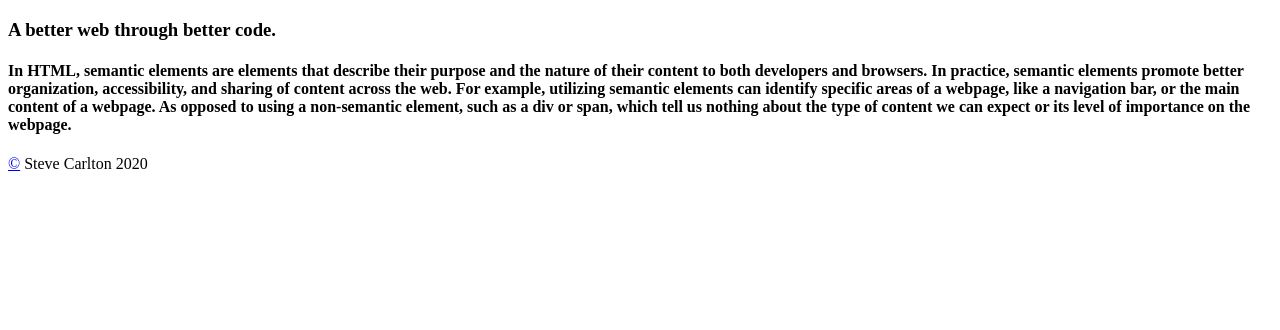
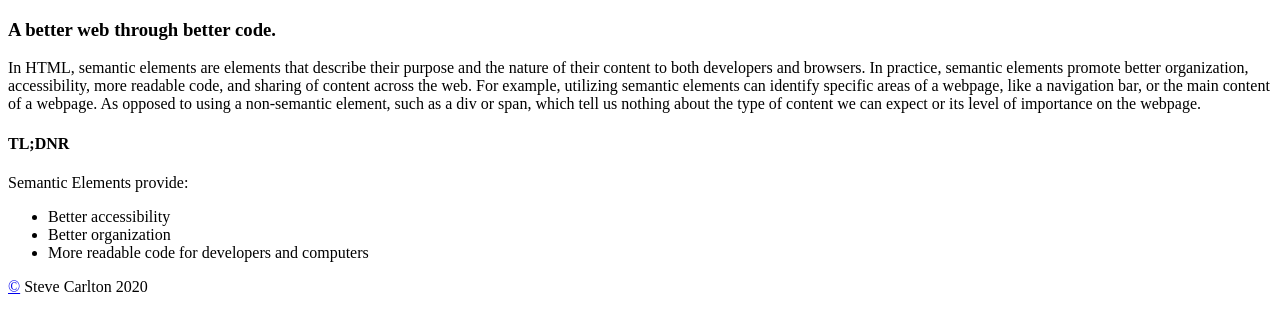
Before and after one commit to Steve-Carlton/Assignment-01, a plain HTML site: page index.html in a window 1280 px wide. Shown: the part 206-536 px from the top of the page. Drawn offline with Linux system fonts and the light colour scheme.

Commit message:
update index.html

```diff
--- a/index.html
+++ b/index.html
@@ -11,9 +11,14 @@
     <br>
     <main>
       <h1>HTML & Semantic Elements</h1>
-      <h3> A better web through better code.<h3>
-      <h4>
-        <p>In HTML, semantic elements are elements that describe their purpose and the nature of their content to both developers and browsers. In practice, semantic elements promote better organization, accessibility, and sharing of content across the web. For example, utilizing semantic elements can identify specific areas of a webpage, like a navigation bar, or the main content of a webpage. As opposed to using a non-semantic element, such as a div or span, which tell us nothing about the type of content we can expect or its level of importance on the webpage.</p>
-      </h4>
+      <h3> A better web through better code.</h3>
+        <p>In HTML, semantic elements are elements that describe their purpose and the nature of their content to both developers and browsers. In practice, semantic elements promote better organization, accessibility, more readable code, and sharing of content across the web. For example, utilizing semantic elements can identify specific areas of a webpage, like a navigation bar, or the main content of a webpage. As opposed to using a non-semantic element, such as a div or span, which tell us nothing about the type of content we can expect or its level of importance on the webpage.</p>
+      <h4>TL;DNR</h4>
+      <p>Semantic Elements provide:</p>
+        <ul>
+          <li>Better accessibility</li>
+          <li>Better organization</li>
+          <li>More readable code for developers and computers</li>
+        </ul>
     </main>
     <footer><a href="https://www.copyright.gov/">©</a> Steve Carlton 2020</footer>
```
